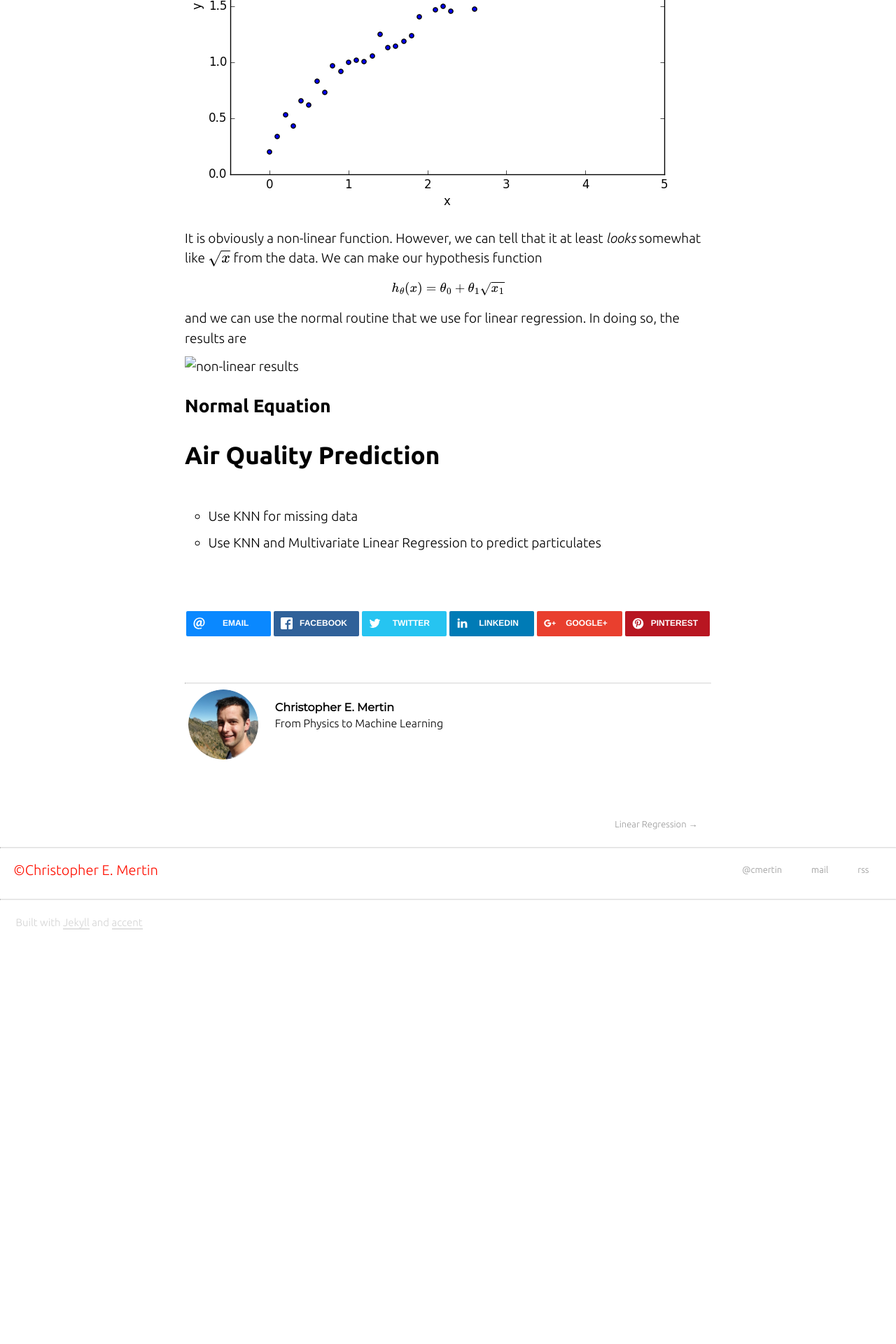
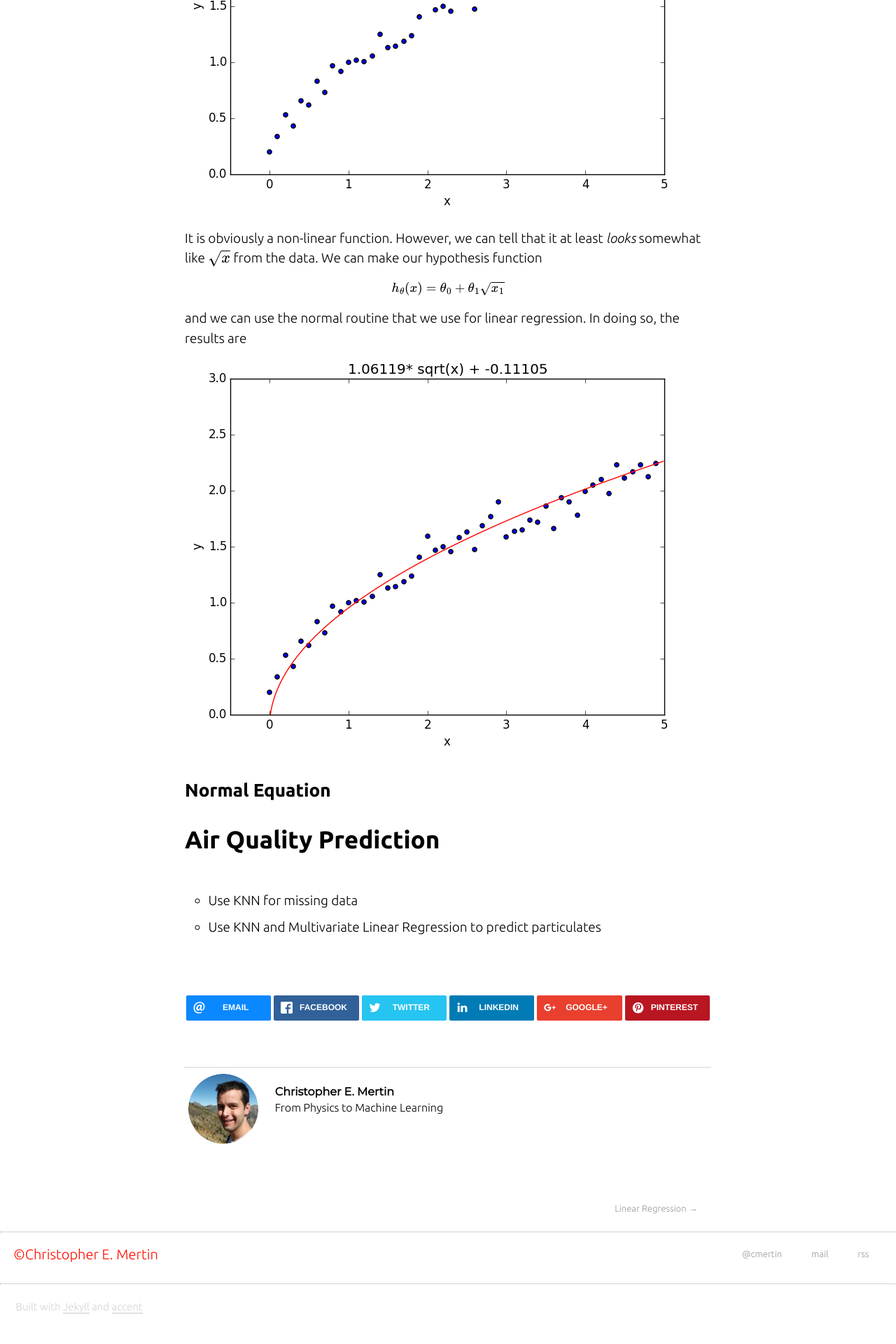
Before and after one commit to cmertin/cmertin.github.io, a Jekyll site: the page built from _posts/2016-11-11-Predicting-Air-Quality.markdown, in a window 1280 px wide. Shown: the part 3003-4923 px from the top of the page at 70% size. Built offline with Jekyll 4.4.1, drawn with Linux system fonts in a browser that asks for light colours; nearby versions of some CDN libraries; formulas are drawn with MathJax 3; comment, search, counter and statistics services are not loaded; before the commit the page ends 4374 px from its top, so only the background shows below that.

Commit message:
Fixed link

```diff
--- a/_posts/2016-11-11-Predicting-Air-Quality.markdown
+++ b/_posts/2016-11-11-Predicting-Air-Quality.markdown
@@ -103,7 +103,7 @@ $$h_{\theta}(x) = \theta_{0} + \theta_{1}\sqrt{x_{1}}$$
 and we can use the normal routine that we use for linear regression. In doing so,
 the results are
 
-![non-linear results](images/11_11-Multi-Lin_Reg/non-linear_results.png)
+![non-linear results](images/11_11-Multi_Lin_Reg/non-linear_results.png)
 
 #### Normal Equation
 
```
